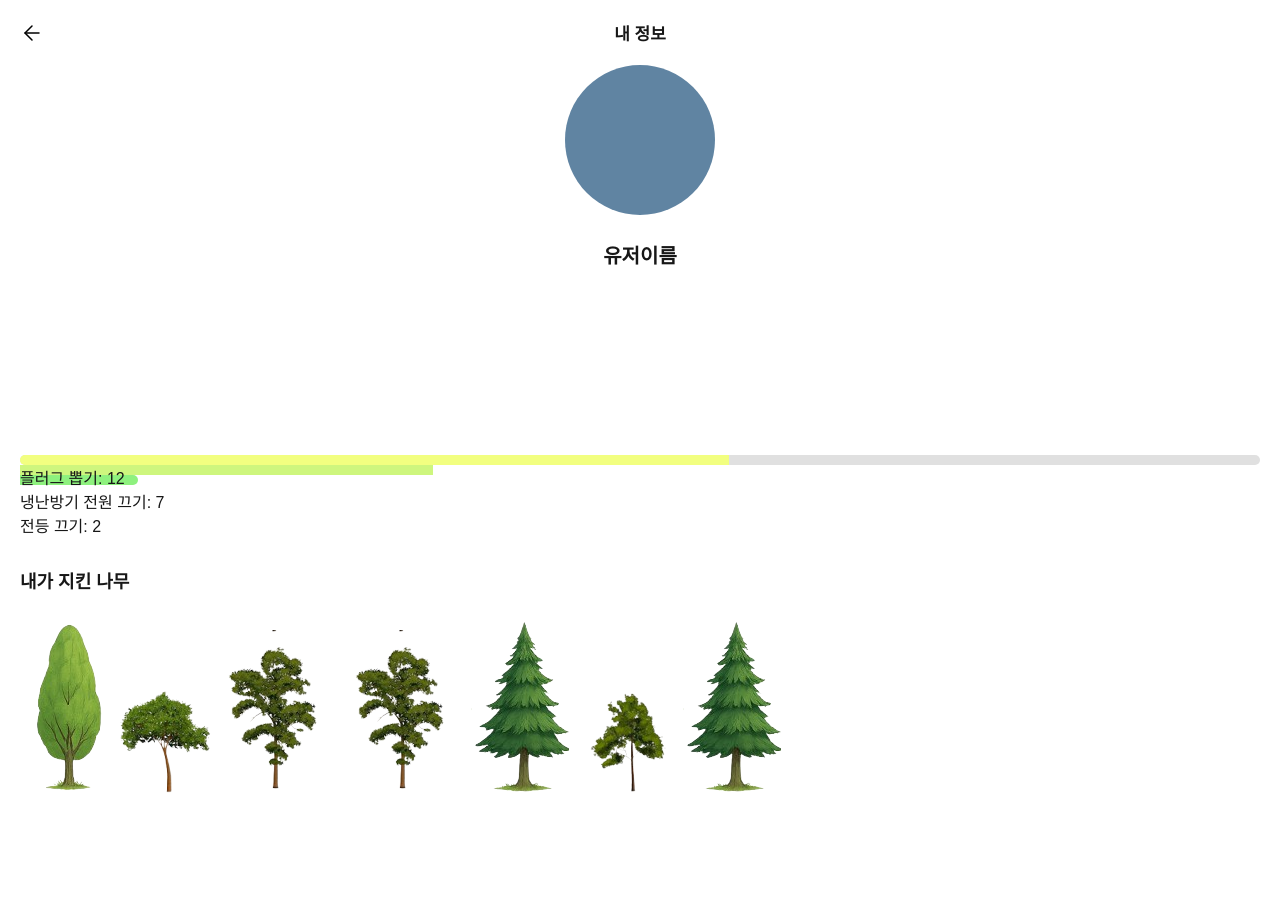
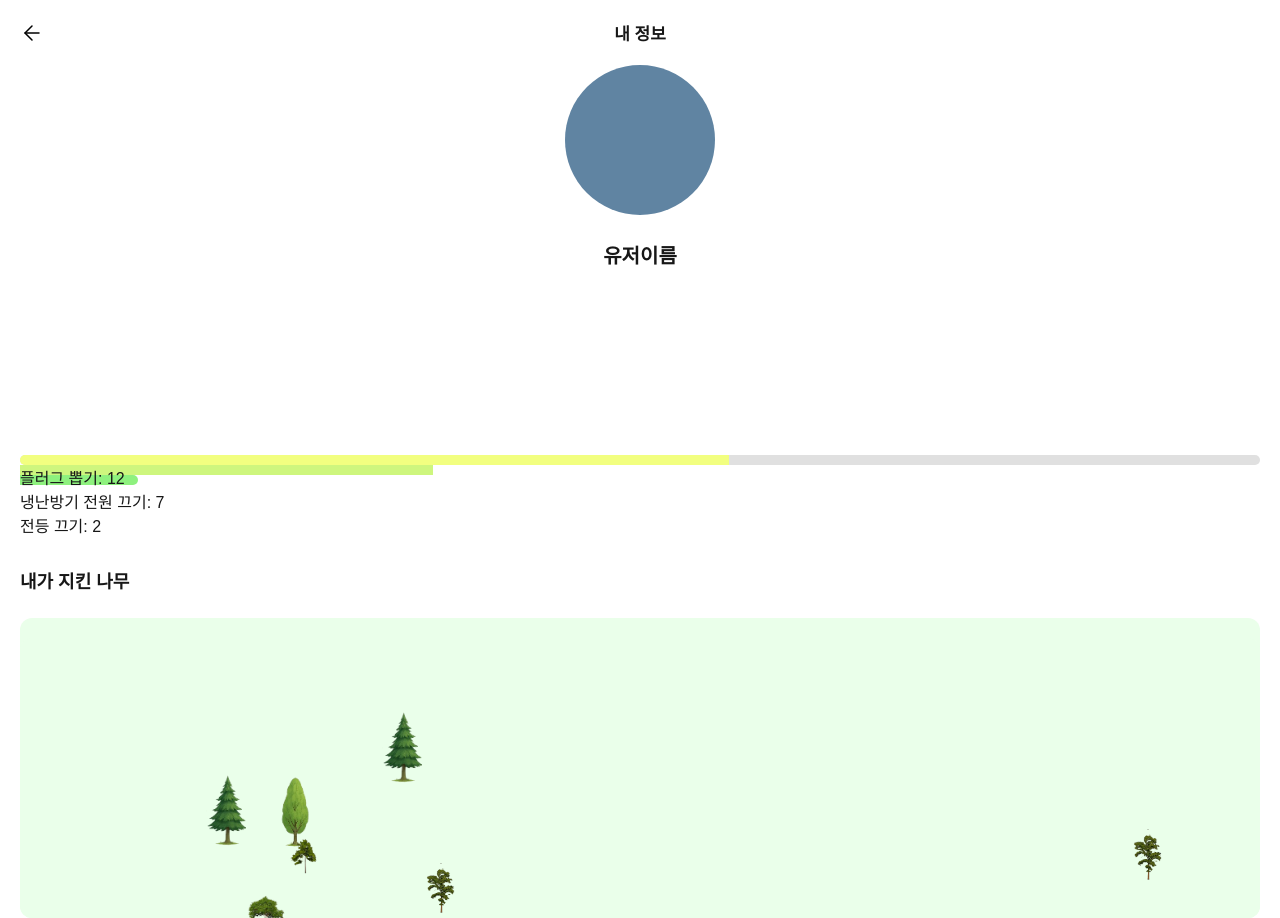
Before and after one commit to Team-Netzero/timeforgreen-fe, a Next.js app: page /user in a window 1280 px wide. Before the commit the page ends 803 px from the top, so only its background shows below. Built offline with nearby package versions, Linux system fonts and the light colour scheme.

Commit message:
feature/randomtree

```diff
--- a/src/app/user/page.jsx
+++ b/src/app/user/page.jsx
@@ -79,6 +79,7 @@ export default function UserPage() {
           </div>
         </div>
         <div className={styles.tree_container}>
+          <div className={styles.tree_container}>
             {Array.from({ length: treenumber }).map((_, i) => {
               const left = Math.random() * 80 + 10; // 10% ~ 90% 범위
               const top = Math.random() * 80 + 10; // 10% ~ 90% 범위
@@ -99,5 +100,6 @@ export default function UserPage() {
           </div>
         </div>
       </div>
+    </div>
   );
 }
--- a/src/app/user/page.module.css
+++ b/src/app/user/page.module.css
@@ -34,3 +34,19 @@
   margin-bottom: 12px;
   font-weight: 500;
 }
+
+.tree_container {
+  position: relative;
+  width: 100%;
+  height: 300px; /* 필요시 조절 가능 */
+  background-color: #eaffea;
+  border-radius: 12px;
+  overflow: hidden;
+  margin-top: 20px;
+}
+
+.tree_image {
+  position: absolute;
+  width: 40px;
+  height: auto;
+}
```
Lines whose indentation alone changed are shown as unchanged.
